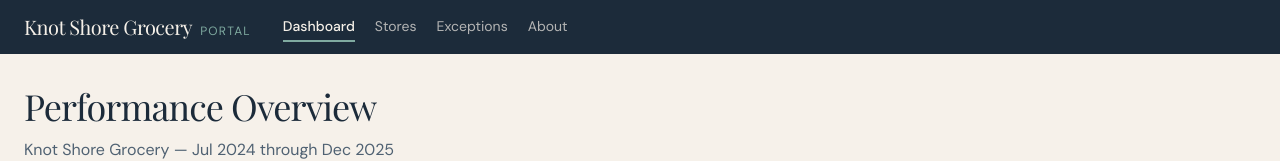
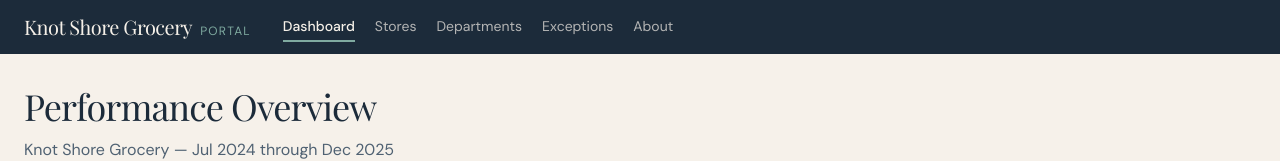
Before and after one commit to Caseykelly87/knot-shore-portal, a Next.js app: page / in a window 1280 px wide. Shown: the top 161 px of the page. Built offline with nearby package versions, Linux system fonts and the light colour scheme; a web font is replaced by a local one.

Commit message:
feat(nav): add Departments link to top navigation
Positions Departments between Stores and Exceptions. Active-state
detection uses the same pathname.startsWith check, so the link
highlights on /departments and /departments/[id].

```diff
--- a/components/TopNav.tsx
+++ b/components/TopNav.tsx
@@ -7,6 +7,7 @@ import { cn } from "@/lib/utils";
 const NAV_ITEMS = [
   { href: "/", label: "Dashboard" },
   { href: "/stores", label: "Stores" },
+  { href: "/departments", label: "Departments" },
   { href: "/exceptions", label: "Exceptions" },
   { href: "/about", label: "About" },
 ];
```
